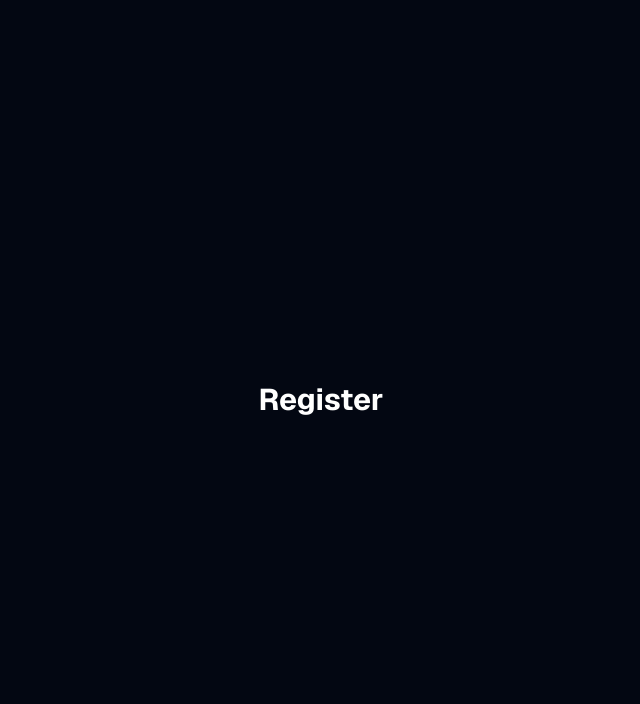
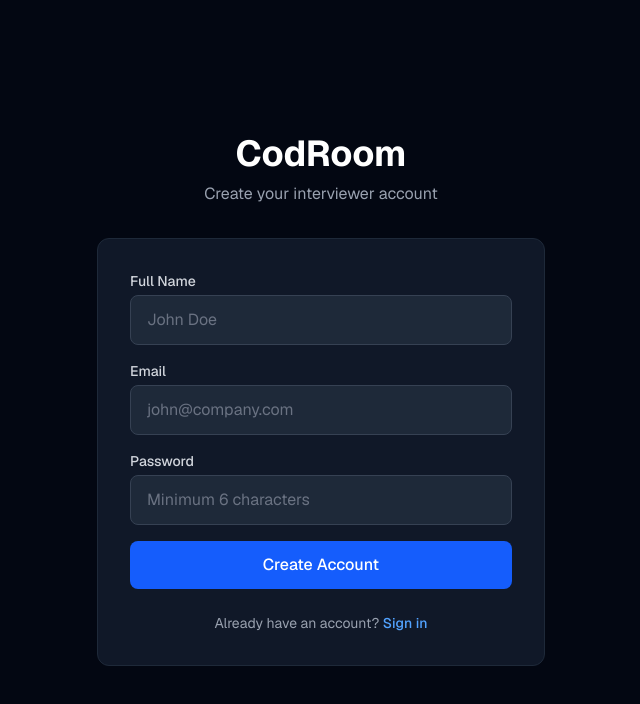
Before and after one commit to Sangam44957/codroom, a Next.js app: page /register in a window 1280 px wide. Shown: the top 704 px of the page, without its empty margins (319-959 px from the left). Built offline with nearby package versions, Linux system fonts and the light colour scheme.

Commit message:
Step 3b: Auth frontend - register, login pages, UI components

```diff
--- a/src/app/(auth)/login/page.js
+++ b/src/app/(auth)/login/page.js
@@ -1,9 +1,133 @@
+"use client";
+
+import { useState } from "react";
+import { useRouter } from "next/navigation";
+import Link from "next/link";
+import Input from "@/components/ui/Input";
+import Button from "@/components/ui/Button";
+
 export default function LoginPage() {
+  const router = useRouter();
+  const [formData, setFormData] = useState({
+    email: "",
+    password: "",
+  });
+  const [errors, setErrors] = useState({});
+  const [apiError, setApiError] = useState("");
+  const [loading, setLoading] = useState(false);
+
+  function handleChange(field) {
+    return (e) => {
+      setFormData((prev) => ({ ...prev, [field]: e.target.value }));
+      if (errors[field]) {
+        setErrors((prev) => ({ ...prev, [field]: "" }));
+      }
+      if (apiError) setApiError("");
+    };
+  }
+
+  function validate() {
+    const newErrors = {};
+
+    if (!formData.email.trim()) {
+      newErrors.email = "Email is required";
+    }
+
+    if (!formData.password) {
+      newErrors.password = "Password is required";
+    }
+
+    setErrors(newErrors);
+    return Object.keys(newErrors).length === 0;
+  }
+
+  async function handleSubmit(e) {
+    e.preventDefault();
+
+    if (!validate()) return;
+
+    setLoading(true);
+    setApiError("");
+
+    try {
+      const res = await fetch("/api/auth/login", {
+        method: "POST",
+        headers: { "Content-Type": "application/json" },
+        body: JSON.stringify(formData),
+      });
+
+      const data = await res.json();
+
+      if (!res.ok) {
+        setApiError(data.error);
+        return;
+      }
+
+      // Success — redirect to dashboard
+      router.push("/dashboard");
+    } catch {
+      setApiError("Something went wrong. Please try again.");
+    } finally {
+      setLoading(false);
+    }
+  }
+
   return (
-    <div className="flex items-center justify-center min-h-screen bg-gray-950">
-      <h1 className="text-3xl font-bold text-white">
-        Login
-      </h1>
+    <div className="flex items-center justify-center min-h-screen bg-gray-950 px-4">
+      <div className="w-full max-w-md">
+        {/* Logo */}
+        <div className="text-center mb-8">
+          <h1 className="text-4xl font-bold text-white mb-2">CodRoom</h1>
+          <p className="text-gray-400">Sign in to your account</p>
+        </div>
+
+        {/* Form Card */}
+        <div className="bg-gray-900 border border-gray-800 rounded-xl p-8">
+          <form onSubmit={handleSubmit}>
+            <Input
+              label="Email"
+              type="email"
+              placeholder="john@company.com"
+              value={formData.email}
+              onChange={handleChange("email")}
+              error={errors.email}
+            />
+
+            <Input
+              label="Password"
+              type="password"
+              placeholder="Enter your password"
+              value={formData.password}
+              onChange={handleChange("password")}
+              error={errors.password}
+            />
+
+            {apiError && (
+              <div className="mb-4 p-3 bg-red-900/30 border border-red-800 rounded-lg">
+                <p className="text-red-400 text-sm">{apiError}</p>
+              </div>
+            )}
+
+            <Button
+              type="submit"
+              fullWidth
+              loading={loading}
+            >
+              Sign In
+            </Button>
+          </form>
+
+          <p className="text-gray-400 text-center mt-6 text-sm">
+            Don&apos;t have an account?{" "}
+            <Link
+              href="/register"
+              className="text-blue-400 hover:text-blue-300 font-medium"
+            >
+              Create one
+            </Link>
+          </p>
+        </div>
+      </div>
     </div>
-  )
+  );
 }
--- a/src/app/(auth)/register/page.js
+++ b/src/app/(auth)/register/page.js
@@ -1,9 +1,151 @@
+"use client";
+
+import { useState } from "react";
+import { useRouter } from "next/navigation";
+import Link from "next/link";
+import Input from "@/components/ui/Input";
+import Button from "@/components/ui/Button";
+
 export default function RegisterPage() {
-    return (
-        <div className="flex items-center justify-center min-h-screen bg-gray-950">
-            <h1 className="text-3xl font-bold text-white">
-                Register
-            </h1>
+  const router = useRouter();
+  const [formData, setFormData] = useState({
+    name: "",
+    email: "",
+    password: "",
+  });
+  const [errors, setErrors] = useState({});
+  const [apiError, setApiError] = useState("");
+  const [loading, setLoading] = useState(false);
+
+  function handleChange(field) {
+    return (e) => {
+      setFormData((prev) => ({ ...prev, [field]: e.target.value }));
+      // Clear error when user types
+      if (errors[field]) {
+        setErrors((prev) => ({ ...prev, [field]: "" }));
+      }
+      if (apiError) setApiError("");
+    };
+  }
+
+  function validate() {
+    const newErrors = {};
+
+    if (!formData.name.trim()) {
+      newErrors.name = "Name is required";
+    }
+
+    if (!formData.email.trim()) {
+      newErrors.email = "Email is required";
+    } else if (!/\S+@\S+\.\S+/.test(formData.email)) {
+      newErrors.email = "Enter a valid email";
+    }
+
+    if (!formData.password) {
+      newErrors.password = "Password is required";
+    } else if (formData.password.length < 6) {
+      newErrors.password = "Password must be at least 6 characters";
+    }
+
+    setErrors(newErrors);
+    return Object.keys(newErrors).length === 0;
+  }
+
+  async function handleSubmit(e) {
+    e.preventDefault();
+
+    if (!validate()) return;
+
+    setLoading(true);
+    setApiError("");
+
+    try {
+      const res = await fetch("/api/auth/register", {
+        method: "POST",
+        headers: { "Content-Type": "application/json" },
+        body: JSON.stringify(formData),
+      });
+
+      const data = await res.json();
+
+      if (!res.ok) {
+        setApiError(data.error);
+        return;
+      }
+
+      // Success — redirect to dashboard
+      router.push("/dashboard");
+    } catch {
+      setApiError("Something went wrong. Please try again.");
+    } finally {
+      setLoading(false);
+    }
+  }
+
+  return (
+    <div className="flex items-center justify-center min-h-screen bg-gray-950 px-4">
+      <div className="w-full max-w-md">
+        {/* Logo */}
+        <div className="text-center mb-8">
+          <h1 className="text-4xl font-bold text-white mb-2">CodRoom</h1>
+          <p className="text-gray-400">Create your interviewer account</p>
         </div>
-    )
+
+        {/* Form Card */}
+        <div className="bg-gray-900 border border-gray-800 rounded-xl p-8">
+          <form onSubmit={handleSubmit}>
+            <Input
+              label="Full Name"
+              placeholder="John Doe"
+              value={formData.name}
+              onChange={handleChange("name")}
+              error={errors.name}
+            />
+
+            <Input
+              label="Email"
+              type="email"
+              placeholder="john@company.com"
+              value={formData.email}
+              onChange={handleChange("email")}
+              error={errors.email}
+            />
+
+            <Input
+              label="Password"
+              type="password"
+              placeholder="Minimum 6 characters"
+              value={formData.password}
+              onChange={handleChange("password")}
+              error={errors.password}
+            />
+
+            {apiError && (
+              <div className="mb-4 p-3 bg-red-900/30 border border-red-800 rounded-lg">
+                <p className="text-red-400 text-sm">{apiError}</p>
+              </div>
+            )}
+
+            <Button
+              type="submit"
+              fullWidth
+              loading={loading}
+            >
+              Create Account
+            </Button>
+          </form>
+
+          <p className="text-gray-400 text-center mt-6 text-sm">
+            Already have an account?{" "}
+            <Link
+              href="/login"
+              className="text-blue-400 hover:text-blue-300 font-medium"
+            >
+              Sign in
+            </Link>
+          </p>
+        </div>
+      </div>
+    </div>
+  );
 }
--- a/src/app/page.js
+++ b/src/app/page.js
@@ -1,13 +1,27 @@
+import Link from "next/link";
+
 export default function Home() {
   return (
-    <div className="flex items-center justify-center min-h-screen bg-gray-950">
+    <div className="flex items-center justify-center min-h-screen bg-gray-950 px-4">
       <div className="text-center">
-        <h1 className="text-5xl font-bold text-white mb-4">
-          CodRoom
-        </h1>
-        <p className="text-gray-400 text-lg">
+        <h1 className="text-6xl font-bold text-white mb-4">CodRoom</h1>
+        <p className="text-gray-400 text-xl mb-8">
           Technical interviews, Powered by AI.
         </p>
+        <div className="flex gap-4 justify-center">
+          <Link
+            href="/login"
+            className="px-8 py-3 bg-blue-600 hover:bg-blue-700 text-white rounded-lg font-medium transition-all"
+          >
+            Sign In
+          </Link>
+          <Link
+            href="/register"
+            className="px-8 py-3 bg-gray-800 hover:bg-gray-700 text-white rounded-lg font-medium transition-all border border-gray-700"
+          >
+            Create Account
+          </Link>
+        </div>
       </div>
     </div>
   );
--- /dev/null
+++ b/src/components/ui/Button.js
@@ -0,0 +1,55 @@
+"use client";
+
+export default function Button({
+  children,
+  onClick,
+  type = "button",
+  variant = "primary",
+  fullWidth = false,
+  disabled = false,
+  loading = false,
+}) {
+  const baseStyles =
+    "px-6 py-3 rounded-lg font-medium transition-all duration-200 flex items-center justify-center";
+
+  const variants = {
+    primary: "bg-blue-600 hover:bg-blue-700 text-white disabled:bg-blue-800",
+    secondary:
+      "bg-gray-700 hover:bg-gray-600 text-white disabled:bg-gray-800",
+    danger: "bg-red-600 hover:bg-red-700 text-white disabled:bg-red-800",
+  };
+
+  return (
+    <button
+      type={type}
+      onClick={onClick}
+      disabled={disabled || loading}
+      className={`${baseStyles} ${variants[variant]} ${
+        fullWidth ? "w-full" : ""
+      } ${disabled || loading ? "opacity-50 cursor-not-allowed" : ""}`}
+    >
+      {loading ? (
+        <svg
+          className="animate-spin h-5 w-5 mr-2"
+          viewBox="0 0 24 24"
+          fill="none"
+        >
+          <circle
+            className="opacity-25"
+            cx="12"
+            cy="12"
+            r="10"
+            stroke="currentColor"
+            strokeWidth="4"
+          />
+          <path
+            className="opacity-75"
+            fill="currentColor"
+            d="M4 12a8 8 0 018-8V0C5.373 0 0 5.373 0 12h4z"
+          />
+        </svg>
+      ) : null}
+      {loading ? "Please wait..." : children}
+    </button>
+  );
+}
--- /dev/null
+++ b/src/components/ui/Input.js
@@ -0,0 +1,30 @@
+"use client";
+
+export default function Input({
+  label,
+  type = "text",
+  placeholder,
+  value,
+  onChange,
+  error,
+}) {
+  return (
+    <div className="mb-4">
+      {label && (
+        <label className="block text-sm font-medium text-gray-300 mb-1">
+          {label}
+        </label>
+      )}
+      <input
+        type={type}
+        placeholder={placeholder}
+        value={value}
+        onChange={onChange}
+        className={`w-full px-4 py-3 bg-gray-800 border rounded-lg text-white placeholder-gray-500 focus:outline-none focus:ring-2 focus:ring-blue-500 transition-all ${
+          error ? "border-red-500" : "border-gray-700"
+        }`}
+      />
+      {error && <p className="text-red-400 text-sm mt-1">{error}</p>}
+    </div>
+  );
+}
```
